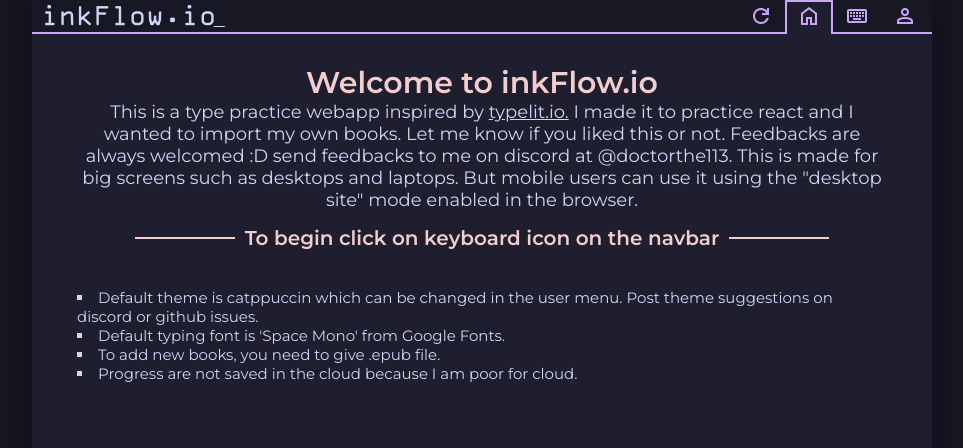
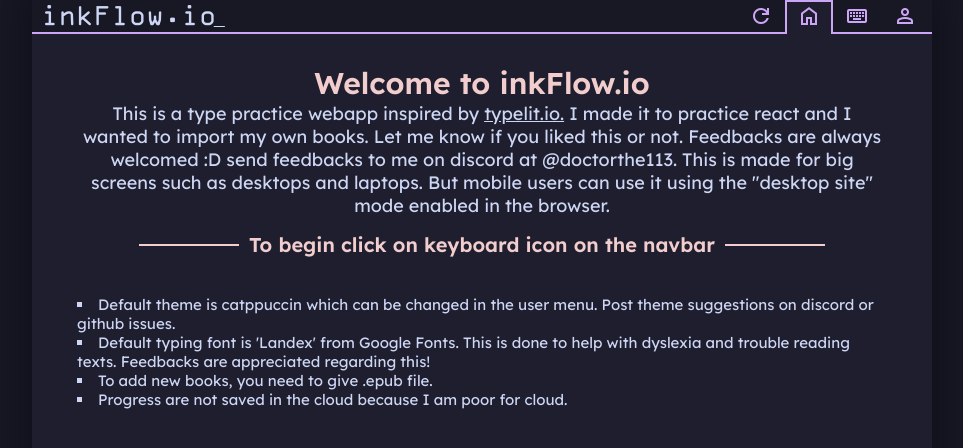
Before and after one commit to thomanq/inkflow, a React (Vite) app: page / in a window 1280 px wide. Shown: the top 448 px of the page, without its empty margins (158-1121 px from the left). Built offline with nearby package versions, Linux system fonts and the light colour scheme.

Commit message:
changed the default font type and fixed puncuation filtering

```diff
--- a/src/App.css
+++ b/src/App.css
@@ -1,16 +1,17 @@
 @import url('https://fonts.googleapis.com/css2?family=Space+Mono:ital,wght@0,400;0,700;1,400;1,700&display=swap');
 @import url('https://fonts.googleapis.com/css2?family=Montserrat:ital,wght@0,100..900;1,100..900&display=swap');
+@import url('https://fonts.googleapis.com/css2?family=Lexend:wght@100..900&display=swap');
 
 :root {
     --type-font-size: 16px;
-    --type-font-family: 'Space Mono';
+    --type-font-family: 'Lexend';
 }
 
 * {
     box-sizing: border-box;
     margin: 0;
     padding: 0;
-    font-family: 'Montserrat';
+    font-family: 'Lexend';
     font-weight: 200;
     font-size: 15px;
     color: var(--font-color);
--- a/src/components/home-page.jsx
+++ b/src/components/home-page.jsx
@@ -31,7 +31,7 @@ export default function Home() {
                 {/* prettier-ignore */}
                 <ul>
             <li>Default theme is catppuccin which can be changed in the user menu. Post theme suggestions on discord or github issues.</li>
-            <li>Default typing font is 'Space Mono' from Google Fonts.</li>
+            <li>Default typing font is 'Landex' from Google Fonts. This is done to help with dyslexia and trouble reading texts. Feedbacks are appreciated regarding this!</li>
             <li>To add new books, you need to give .epub file.</li>
             <li>Progress are not saved in the cloud because I am poor for cloud.</li>
         </ul>
--- a/src/components/type-page.jsx
+++ b/src/components/type-page.jsx
@@ -128,7 +128,7 @@ export default function Type() {
     let timeRef = useRef(time);
     let timerRef = useRef(timer);
 
-    // filteres the text moree makes an array of characters
+    // filteres the text more makes an array of characters
     let filteredText = text.replace(/[“”]/g, '"');
     let textArr = filteredText.split('');
 
@@ -179,7 +179,7 @@ export default function Type() {
             tempText = tempText.toLowerCase();
         }
         if (!punctuation) {
-            tempText = tempText.replace(/[.,\/#!?$%\^&\*;:{}—=\-_`'’"~()]/g, '');
+            tempText = tempText.replace(/[.,\/#!?$%\^&\*;:{}—=\-_`'’"“”~()]/g, '');
         }
         setText(tempText);
     };
```
Also changed, not shown: 4 other files (tests, documents, lock files or other folders).
